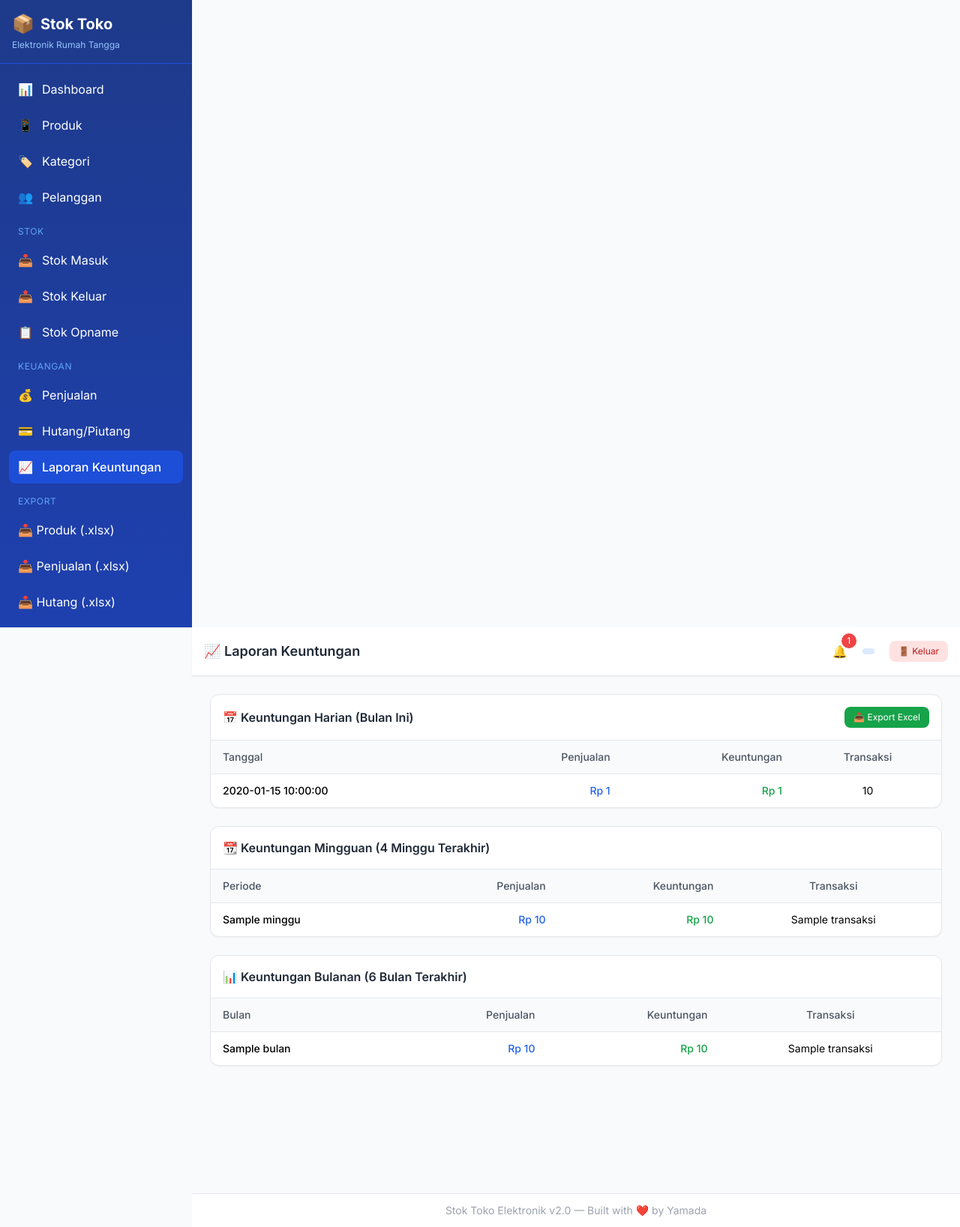
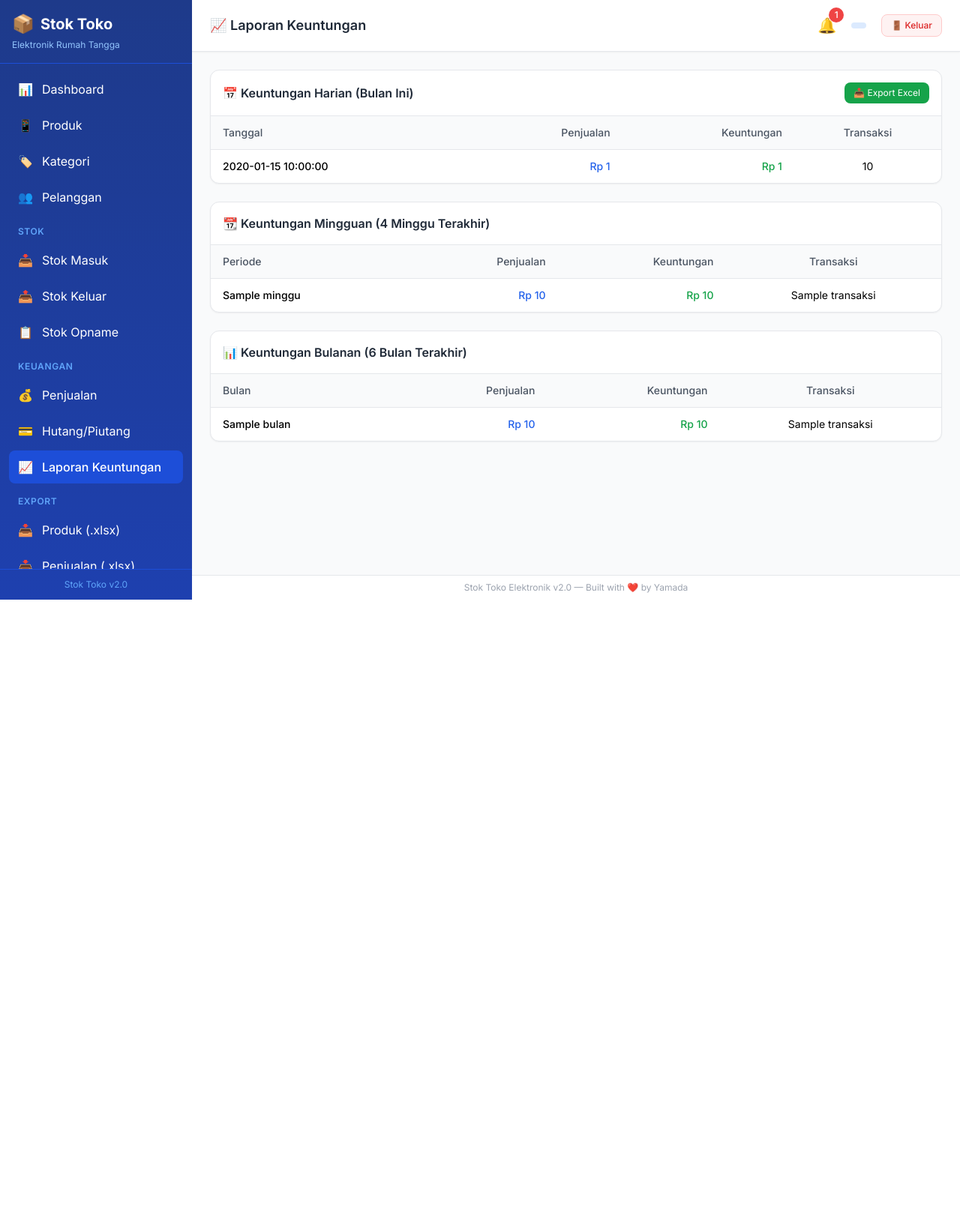
Before and after one commit to ozihatake77/inventory-management-system, a FastAPI app: template templates/laporan.html in a window 1280 px wide. Shown: the whole page at 75% size. After the commit the page ends 800 px from the top, so only its background shows below. Run offline with FastAPI, Linux system fonts and the light colour scheme; the template is opened without the code that fills it: most values are stand-ins (such as "Sample title", 1, 10 or a date in 2020); some libraries are stand-ins or nearby versions.

Commit message:
fix: proper admin layout - fixed sidebar + scrollable content

```diff
--- a/templates/base.html
+++ b/templates/base.html
@@ -11,23 +11,41 @@
     <style>
         * { font-family: 'Inter', sans-serif; }
         [x-cloak] { display: none !important; }
+        html, body { height: 100%; margin: 0; overflow: hidden; }
         @media print {
             .no-print { display: none !important; }
             .print-only { display: block !important; }
         }
+        /* Custom scrollbar */
+        .custom-scroll::-webkit-scrollbar { width: 6px; }
+        .custom-scroll::-webkit-scrollbar-track { background: transparent; }
+        .custom-scroll::-webkit-scrollbar-thumb { background: rgba(255,255,255,0.2); border-radius: 3px; }
+        .custom-scroll::-webkit-scrollbar-thumb:hover { background: rgba(255,255,255,0.3); }
+        .main-scroll::-webkit-scrollbar { width: 8px; }
+        .main-scroll::-webkit-scrollbar-track { background: #f3f4f6; }
+        .main-scroll::-webkit-scrollbar-thumb { background: #d1d5db; border-radius: 4px; }
+        .main-scroll::-webkit-scrollbar-thumb:hover { background: #9ca3af; }
     </style>
 </head>
-<body class="bg-gray-50 min-h-screen" x-data="{ sidebarOpen: false }">
+<body class="bg-gray-50 h-screen flex overflow-hidden" x-data="{ sidebarOpen: false }">
 
+<!-- Mobile overlay -->
 <div x-show="sidebarOpen" x-cloak class="fixed inset-0 z-40 bg-black/50 lg:hidden" @click="sidebarOpen = false"></div>
 
+<!-- SIDEBAR - Fixed, full height, own scroll -->
 <aside :class="sidebarOpen ? 'translate-x-0' : '-translate-x-full'"
-       class="fixed inset-y-0 left-0 z-50 w-64 bg-gradient-to-b from-blue-900 to-blue-800 text-white transform transition-transform lg:translate-x-0 lg:static lg:z-auto overflow-y-auto">
-    <div class="p-4 border-b border-blue-700">
-        <h1 class="text-xl font-bold flex items-center gap-2"><span class="text-2xl">📦</span> Stok Toko</h1>
+       class="fixed inset-y-0 left-0 z-50 w-64 bg-gradient-to-b from-blue-900 to-blue-800 text-white transform transition-transform duration-200 ease-in-out lg:translate-x-0 lg:static lg:z-auto flex flex-col h-screen">
+
+    <!-- Logo -->
+    <div class="flex-shrink-0 p-4 border-b border-blue-700">
+        <h1 class="text-xl font-bold flex items-center gap-2">
+            <span class="text-2xl">📦</span> Stok Toko
+        </h1>
         <p class="text-blue-300 text-xs mt-1">Elektronik Rumah Tangga</p>
     </div>
-    <nav class="p-3 space-y-1">
+
+    <!-- Nav - Scrollable -->
+    <nav class="flex-1 overflow-y-auto custom-scroll p-3 space-y-1">
         <a href="/" class="flex items-center gap-3 px-3 py-2.5 rounded-lg hover:bg-blue-700/50 transition {% if request.url.path == '/' %}bg-blue-700 font-medium{% endif %}">
             <span>📊</span> Dashboard
         </a>
@@ -41,7 +59,7 @@
             <span>👥</span> Pelanggan
         </a>
 
-        <div class="pt-3 pb-1 px-3 text-xs text-blue-400 uppercase tracking-wider">Stok</div>
+        <div class="pt-3 pb-1 px-3 text-xs text-blue-400 uppercase tracking-wider font-semibold">Stok</div>
         <a href="/stok/masuk" class="flex items-center gap-3 px-3 py-2.5 rounded-lg hover:bg-blue-700/50 transition {% if '/stok/masuk' in request.url.path %}bg-blue-700 font-medium{% endif %}">
             <span>📥</span> Stok Masuk
         </a>
@@ -52,7 +70,7 @@
             <span>📋</span> Stok Opname
         </a>
 
-        <div class="pt-3 pb-1 px-3 text-xs text-blue-400 uppercase tracking-wider">Keuangan</div>
+        <div class="pt-3 pb-1 px-3 text-xs text-blue-400 uppercase tracking-wider font-semibold">Keuangan</div>
         <a href="/penjualan" class="flex items-center gap-3 px-3 py-2.5 rounded-lg hover:bg-blue-700/50 transition {% if '/penjualan' in request.url.path %}bg-blue-700 font-medium{% endif %}">
             <span>💰</span> Penjualan
         </a>
@@ -64,7 +82,7 @@
         </a>
 
         {% if user and user.role == 'bos' %}
-        <div class="pt-3 pb-1 px-3 text-xs text-blue-400 uppercase tracking-wider">Admin</div>
+        <div class="pt-3 pb-1 px-3 text-xs text-blue-400 uppercase tracking-wider font-semibold">Admin</div>
         <a href="/users" class="flex items-center gap-3 px-3 py-2.5 rounded-lg hover:bg-blue-700/50 transition {% if '/users' in request.url.path %}bg-blue-700 font-medium{% endif %}">
             <span>👤</span> Kelola User
         </a>
@@ -73,45 +91,65 @@
         </a>
         {% endif %}
 
-        <div class="pt-3 pb-1 px-3 text-xs text-blue-400 uppercase tracking-wider">Export</div>
-        <a href="/export/produk" class="flex items-center gap-3 px-3 py-2.5 rounded-lg hover:bg-blue-700/50 transition">📥 Produk (.xlsx)</a>
-        <a href="/export/penjualan" class="flex items-center gap-3 px-3 py-2.5 rounded-lg hover:bg-blue-700/50 transition">📥 Penjualan (.xlsx)</a>
-        <a href="/export/hutang" class="flex items-center gap-3 px-3 py-2.5 rounded-lg hover:bg-blue-700/50 transition">📥 Hutang (.xlsx)</a>
+        <div class="pt-3 pb-1 px-3 text-xs text-blue-400 uppercase tracking-wider font-semibold">Export</div>
+        <a href="/export/produk" class="flex items-center gap-3 px-3 py-2.5 rounded-lg hover:bg-blue-700/50 transition">
+            <span>📥</span> Produk (.xlsx)
+        </a>
+        <a href="/export/penjualan" class="flex items-center gap-3 px-3 py-2.5 rounded-lg hover:bg-blue-700/50 transition">
+            <span>📥</span> Penjualan (.xlsx)
+        </a>
+        <a href="/export/hutang" class="flex items-center gap-3 px-3 py-2.5 rounded-lg hover:bg-blue-700/50 transition">
+            <span>📥</span> Hutang (.xlsx)
+        </a>
     </nav>
+
+    <!-- Sidebar Footer -->
+    <div class="flex-shrink-0 p-3 border-t border-blue-700 text-xs text-blue-400 text-center">
+        Stok Toko v2.0
+    </div>
 </aside>
 
-<div class="lg:ml-64 flex flex-col min-h-screen">
-    <header class="bg-white shadow-sm border-b sticky top-0 z-30 no-print">
-        <div class="flex items-center justify-between px-4 py-3">
+<!-- MAIN CONTENT AREA -->
+<div class="flex-1 flex flex-col h-screen overflow-hidden">
+
+    <!-- Header - Fixed top -->
+    <header class="flex-shrink-0 bg-white shadow-sm border-b z-30 no-print">
+        <div class="flex items-center justify-between px-4 lg:px-6 py-3">
+            <div class="flex items-center gap-3">
                 <button @click="sidebarOpen = !sidebarOpen" class="lg:hidden p-2 rounded-lg hover:bg-gray-100">
                     <svg class="w-6 h-6" fill="none" stroke="currentColor" viewBox="0 0 24 24">
                         <path stroke-linecap="round" stroke-linejoin="round" stroke-width="2" d="M4 6h16M4 12h16M4 18h16"/>
                     </svg>
                 </button>
                 <h2 class="text-lg font-semibold text-gray-800">{% block header %}Dashboard{% endblock %}</h2>
+            </div>
             <div class="flex items-center gap-3">
-                <a href="/notifikasi" class="relative p-2 text-gray-500 hover:text-gray-700">
-                    🔔
+                <a href="/notifikasi" class="relative p-2 text-gray-500 hover:text-gray-700 transition">
+                    <span class="text-xl">🔔</span>
                     {% if notif_count is defined and notif_count > 0 %}
-                    <span class="absolute -top-1 -right-1 bg-red-500 text-white text-xs rounded-full w-5 h-5 flex items-center justify-center">{{ notif_count }}</span>
+                    <span class="absolute -top-0.5 -right-0.5 bg-red-500 text-white text-xs rounded-full w-5 h-5 flex items-center justify-center font-medium">{{ notif_count }}</span>
                     {% endif %}
                 </a>
-                <div class="flex items-center gap-2 text-sm">
-                    <span class="px-2 py-1 rounded-full text-xs font-medium {% if user.role == 'bos' %}bg-purple-100 text-purple-700{% else %}bg-blue-100 text-blue-700{% endif %}">
+                <div class="hidden sm:flex items-center gap-2 text-sm">
+                    <span class="px-2.5 py-1 rounded-full text-xs font-semibold {% if user.role == 'bos' %}bg-purple-100 text-purple-700{% else %}bg-blue-100 text-blue-700{% endif %}">
                         {{ user.role|upper }}
                     </span>
-                    <span class="text-gray-600">{{ user.nama }}</span>
+                    <span class="text-gray-600 font-medium">{{ user.nama }}</span>
                 </div>
-                <a href="/logout" class="px-3 py-1.5 bg-red-100 text-red-700 rounded-lg text-xs hover:bg-red-200">🚪 Keluar</a>
+                <a href="/logout" class="px-3 py-1.5 bg-red-50 text-red-600 rounded-lg text-xs font-medium hover:bg-red-100 transition border border-red-200">
+                    🚪 Keluar
+                </a>
             </div>
         </div>
     </header>
 
-    <main class="flex-1 p-4 md:p-6">
+    <!-- Content - Scrollable -->
+    <main class="flex-1 overflow-y-auto main-scroll p-4 lg:p-6">
         {% block content %}{% endblock %}
     </main>
 
-    <footer class="bg-white border-t py-3 px-6 text-center text-sm text-gray-400 no-print">
+    <!-- Footer - Fixed bottom -->
+    <footer class="flex-shrink-0 bg-white border-t py-2 px-6 text-center text-xs text-gray-400 no-print">
         Stok Toko Elektronik v2.0 — Built with ❤️ by Yamada
     </footer>
 </div>
```
Lines whose indentation alone changed are shown as unchanged.
